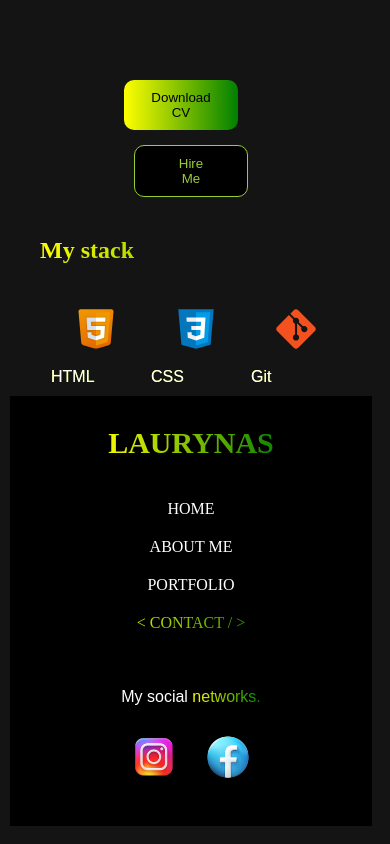
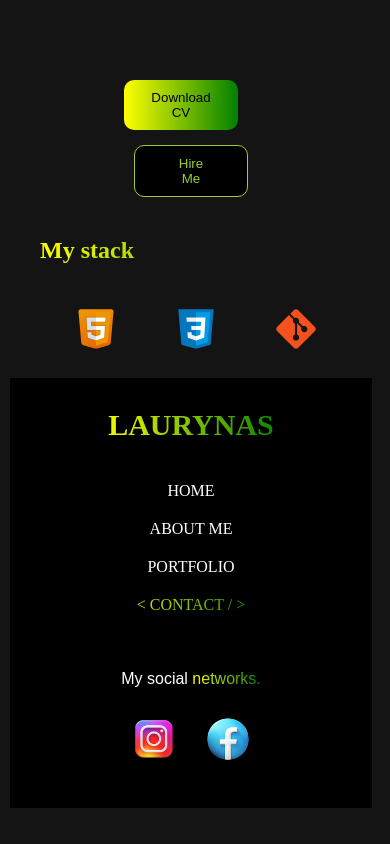
Before and after one commit to LingystheRock/myPortfolio, a plain HTML site: page index.html in a window 390 px wide. Shown: the part 867-1711 px from the top of the page. Drawn offline with Linux system fonts and the light colour scheme.

Commit message:
telefonui1

```diff
--- a/style.css
+++ b/style.css
@@ -311,11 +311,7 @@ margin: 10px;
         margin: 10px;
     }
 
-    .tooltip {
-        position: static;
-        opacity: 1;
-        -webkit-text-fill-color: inherit;
-    }
+
 
     .bottum {
         padding-top: 30px;
```
